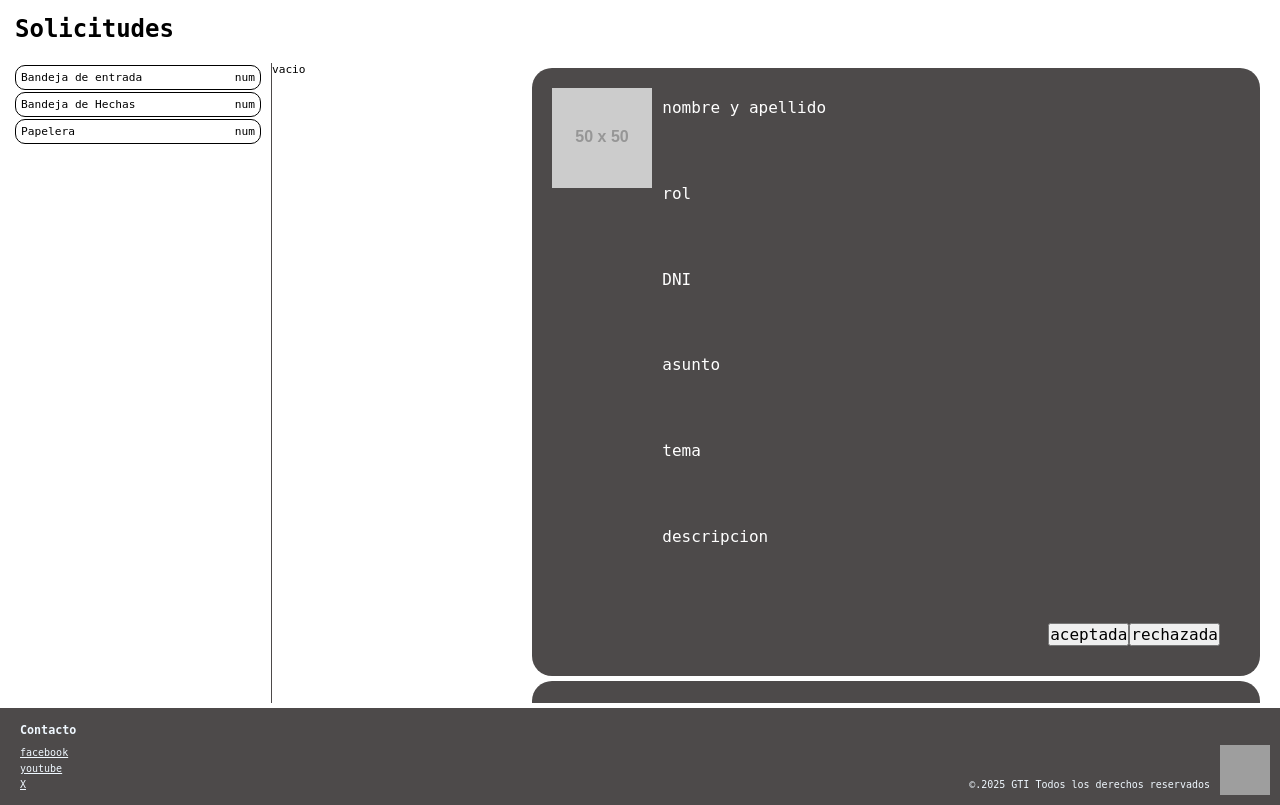
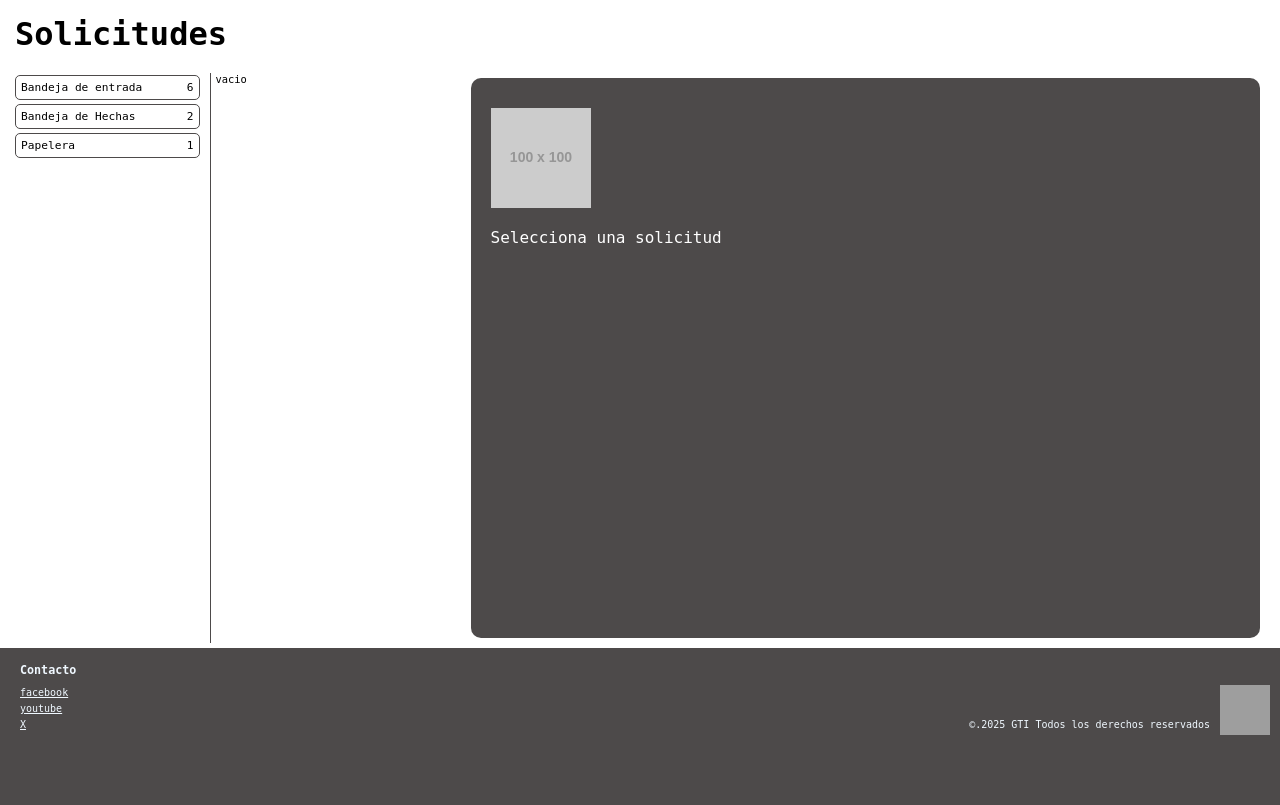
Before and after one commit to mrodalv12/proyecto, a PHP site: page /app/PAS/Solicitudes_PAS.php in a window 1280 px wide. Shown: the part 70-875 px from the top of the page. After the commit the page ends 805 px from the top, so only its background shows below. Run offline with PHP 8.4, Linux system fonts and the light colour scheme; grey boxes labelled with a size stand in for pictures from a placeholder-image service; some libraries are stand-ins or nearby versions; grey boxes are pictures that could not be loaded.

Commit message:
solicitudes sigue en proceso pero cada seleccion lleva a su version desplegada

```diff
--- a/src/app/PAS/Solicitudes_PAS.php
+++ b/src/app/PAS/Solicitudes_PAS.php
@@ -19,76 +19,73 @@ if ($thisUser->rol != "PAS") {
     <link rel="stylesheet" href="../../css/solicitudesPAS.css">
     <link rel="stylesheet" href="../../css/header_footer.css">
 </head>
-<!----------------------------------------------------------------------------------------------------------->
 <body>
     <!-- encabezado-->
     <?php include "../includes/header_proa.php" ?>
     <!-- fin del encabezado-->
-<!----------------------------------------------------------------------------------------------------------->
-
-
-
     <!-- aqui comienza la bandeja de solicitudes-->
-    <section class="contenido">
+    <main class="contenido">
         <h1>Solicitudes</h1>
         <!--botones primarios-->
         <div class="todas_las_solicitudes">
             <div class="bandeja_columna1">
                 <a onclick="activarEstilo(this); mostrarContenido('solicitud_pendiente_')">
                         <p>Bandeja de entrada</p>
-                            <p>num</p>
+                        <p>6</p>
                     </a>
+
                 <a onclick="activarEstilo(this); mostrarContenido('solicitud_hecha_')">
                         <p>Bandeja de Hechas</p>
-                        <p>num</p>
+                        <p>2</p>
                     </a>
                     <a onclick="activarEstilo(this); mostrarContenido('solicitud_rechazada_')">
                         <p>Papelera</p>
-                        <p>num</p>
+                        <p>1</p>
                     </a>
             </div>
 
             <!--fin de botones primarios-->
-
             <!--botones secundarios-->
             <div class="columna_2">
                 <!--vacio-->
-                <p id="bandeja_vacia">vacio</p>
+                <div id="bandeja_vacia">
+                    <p>vacio</p>
+                </div>
                 <!--fin de vacio-->
                 <!--bandeja de entrada-->
                 <div class="bandeja">
-                    <a id="solicitud_pendiente_contenido_1" class="item-columna2" onclick="hacerAlgo()">
+                    <a id="solicitud_pendiente_aceptada_contenido_1" class="item-columna2" onclick="activarEstilo2(this); mostrarContenido2('pendiente_aceptada_contenido_1')">
                             <ul>
                                 <li><p>Lorem ipsum movedae tiresio</p></li>
                                 <li><img src="https://placehold.co/30x30" alt="aceptada?"></li>
                             </ul>
                     </a>
 
-                    <a id="solicitud_pendiente_contenido_2" class="item-columna2" onclick="hacerAlgo()">
+                    <a id="solicitud_pendiente_contenido_2" class="item-columna2" onclick="activarEstilo2(this); mostrarContenido2('pendiente_contenido_2')">
                         <ul>
                             <li><p>Lorem ipsum movedae tiresio</p></li>
                             <li><img src="https://placehold.co/30x30" alt="aceptada?"></li>
                         </ul>
                     </a>
-                    <a id="solicitud_pendiente_contenido_3" class="item-columna2" onclick="hacerAlgo()">
+                    <a id="solicitud_pendiente_contenido_3" class="item-columna2" onclick="activarEstilo2(this); mostrarContenido2('pendiente_contenido_3')">
                         <ul>
                             <li><p>Lorem ipsum movedae tiresio</p></li>
                             <li><img src="https://placehold.co/30x30" alt="aceptada?"></li>
                         </ul>
                     </a>
-                    <a id="solicitud_pendiente_contenido_4" class="item-columna2" onclick="hacerAlgo()">
+                    <a id="solicitud_pendiente_contenido_4" class="item-columna2" onclick="activarEstilo2(this); mostrarContenido2('pendiente_contenido_4')">
                         <ul>
                             <li><p>Lorem ipsum movedae tiresio</p></li>
                             <li><img src="https://placehold.co/30x30" alt="aceptada?"></li>
                         </ul>
                     </a>
-                    <a id="solicitud_pendiente_contenido_5" class="item-columna2" onclick="hacerAlgo()">
+                    <a id="solicitud_pendiente_contenido_5" class="item-columna2" onclick="activarEstilo2(this); mostrarContenido2('pendiente_contenido_5')">
                         <ul>
                             <li><p>Lorem ipsum movedae tiresio</p></li>
                             <li><img src="https://placehold.co/30x30" alt="aceptada?"></li>
                         </ul>
                     </a>
-                    <a id="solicitud_pendiente_contenido_6" class="item-columna2" onclick="hacerAlgo()">
+                    <a id="solicitud_pendiente_contenido_6" class="item-columna2" onclick="activarEstilo2(this); mostrarContenido2('pendiente_contenido_6')">
                         <ul>
                             <li><p>Lorem ipsum movedae tiresio</p></li>
                             <li><img src="https://placehold.co/30x30" alt="aceptada?"></li>
@@ -99,22 +96,20 @@ if ($thisUser->rol != "PAS") {
 
                 <!--bandeja de hechas-->
                 <div class="bandeja">
-                    <a id="solicitud_hecha_contenido_7" class="item-columna2" onclick="hacerAlgo()">
+                    <a id="solicitud_hecha_contenido_7" class="item-columna2" onclick="activarEstilo2(this); mostrarContenido2('hecha_contenido_7')">
                         <ul>
                             <li><p>Lorem ipsum movedae tiresio</p></li>
                         </ul>
                     </a>
-                    <a id="solicitud_hecha_contenido_7" class="item-columna2" onclick="hacerAlgo()">
+                    <a id="solicitud_hecha_contenido_8" class="item-columna2" onclick="activarEstilo2(this); mostrarContenido2('hecha_contenido_8')">
                         <ul>
                             <li><p>Lorem ipsum movedae tiresio</p></li>
                         </ul>
                     </a>
                 </div>
-
-
                 <!--bandeja de rechazadas-->
                 <div class="bandeja">
-                    <a id="solicitud_rechazada_contenido_9" class="item-columna2" onclick="hacerAlgo()">
+                    <a id="solicitud_rechazada_contenido_9" class="item-columna2" onclick="activarEstilo2(this); mostrarContenido2('rechazada_contenido_9')">
                         <ul>
                             <li><p>Lorem ipsum movedae tiresio</p></li>
                         </ul>
@@ -122,115 +117,122 @@ if ($thisUser->rol != "PAS") {
                 </div>
             </div>
             <!--fin de botones secundarios-->
-
             <!--vista del contenido-->
             <div class="solicitudes_vista_del_contenido">
-
-                <ul class="contenidoPendientes" id="contenido_1">
-                    <img src="https://placehold.co/50x50" alt="user">
+                <div class="item-columna3" id="solicitud_desplegada_pendiente_aceptada_contenido_1">
+                    <img src="../../../img/iconoUser.png" alt="user">
                         <div>
-                        <li>nombre y apellido</li>
+                            <ul>
+                                <li>contenido 1</li>
                                 <li>rol</li>
                                 <li>DNI</li>
                                 <li>asunto</li>
                                 <li>tema</li>
                                 <li>descripcion</li>
-                        <div>
-                            <button>aceptada</button>
-                            <button>rechazada</button>
+                            </ul>
+                            <div class="boton">
+                                <a>realizada</a>
                             </div>
                         </div>
-                </ul>
-                <!--sin contenido seleccionado-->
-                <ul id="sin_contenido">
-                    <li><img src="https://placehold.co/100x100" alt="icono sin solicitudes"></li>
-                    <li><p>No hay solicitudes que atender</p></li>
-                </ul>
-
-                <!--contenido de solicitudes pendientes-->
-
-                <ul class="contenidoPendientes" id="contenido_2">
-                    <img src="https://placehold.co/50x50" alt="user">
-                    <li>nombre y apellido</li>
+                </div>
+                <div class="item-columna3" id="solicitud_desplegada_pendiente_contenido_2">
+                    <img src="../../../img/iconoUser.png" alt="user">
+                    <div>
+                        <ul>
+                            <li>contenido 2</li>
                             <li>rol</li>
                             <li>DNI</li>
                             <li>asunto</li>
                             <li>tema</li>
                             <li>descripcion</li>
+                        </ul>
+                        <div class="boton">
+                            <a>aceptada</a>
+                            <a>rechazada</a>
+                        </div>
+                    </div>
+                </div>
+                <div class="item-columna3" id="solicitud_desplegada_pendiente_contenido_3">
+                    <img src="../../../img/iconoUser.png" alt="user">
+                    <div>
                         <ul>
-                        <li><button>aceptada</button></li>
-                        <li><button>rechazada</button></li>
-                    </ul>
-                </ul>
-                <ul class="contenidoPendientes" id="contenido_3">
-                    <img src="https://placehold.co/50x50" alt="user">
-                    <li>nombre y apellido</li>
+                            <li>contenido 3</li>
                             <li>rol</li>
                             <li>DNI</li>
                             <li>asunto</li>
                             <li>tema</li>
                             <li>descripcion</li>
+                        </ul>
+                        <div class="boton">
+                            <a>aceptada</a>
+                            <a>rechazada</a>
+                        </div>
+                    </div>
+                </div>
+                    <div class="item-columna3" id="solicitud_desplegada_pendiente_contenido_4">
+                        <img src="../../../img/iconoUser.png" alt="user">
+                        <div>
                             <ul>
-                        <li><button>aceptada</button></li>
-                        <li><button>rechazada</button></li>
-                    </ul>
-                </ul>
-                <ul class="contenidoPendientes" id="contenido_4">
-                    <img src="https://placehold.co/50x50" alt="user">
-                    <li>nombre y apellido</li>
+                                <li>contenido 4</li>
                                 <li>rol</li>
                                 <li>DNI</li>
                                 <li>asunto</li>
                                 <li>tema</li>
                                 <li>descripcion</li>
+                            </ul>
+                            <div class="boton">
+                                <a>aceptada</a>
+                                <a>rechazada</a>
+                            </div>
+                        </div>
+                    </div>
+                        <div class="item-columna3" id="solicitud_desplegada_pendiente_contenido_5">
+                            <img src="../../../img/iconoUser.png" alt="user">
+                            <div>
                                 <ul>
-                        <li><button>aceptada</button></li>
-                        <li><button>rechazada</button></li>
-                    </ul>
-                </ul>
-                <ul class="contenidoPendientes" id="contenido_5">
-                    <img src="https://placehold.co/50x50" alt="user">
-                    <li>nombre y apellido</li>
+                                    <li>contenido 5</li>
                                     <li>rol</li>
                                     <li>DNI</li>
                                     <li>asunto</li>
                                     <li>tema</li>
                                     <li>descripcion</li>
+                                </ul>
+                                <div class="boton">
+                                    <a>aceptada</a>
+                                    <a>rechazada</a>
+                                </div>
+                            </div>
+                        </div>
+                        <div class="item-columna3" id="solicitud_desplegada_pendiente_contenido_6">
+                            <img src="../../../img/iconoUser.png" alt="user">
+                            <div>
                                 <ul>
-                        <li><button>aceptada</button></li>
-                        <li><button>rechazada</button></li>
-                    </ul>
-                </ul>
-                <ul class="contenidoPendientes" id="contenido_6">
-                    <img src="https://placehold.co/50x50" alt="user">
-                    <li>nombre y apellido</li>
+                                    <li>contenido 6</li>
                                     <li>rol</li>
                                     <li>DNI</li>
                                     <li>asunto</li>
                                     <li>tema</li>
                                     <li>descripcion</li>
-                    <ul>
-                        <li><button>aceptada</button></li>
-                        <li><button>rechazada</button></li>
                                 </ul>
-                </ul>
-
+                                <div class="boton">
+                                    <a>aceptada</a>
+                                    <a>rechazada</a>
                                 </div>
                             </div>
-
-
+                        </div>
+                <!--sin contenido seleccionado-->
+                <div class="sin_contenido" id="sin_contenido_desplegado">
+                    <ul>
+                        <li><img src="https://placehold.co/100x100" alt="icono sin solicitudes"></li>
+                        <li><p>Selecciona una solicitud</p></li>
+                    </ul>
+                </div>
+        </div>
         <!--fin de vista de contenido-->
-    </section>
-
-
-    <!----------------------------------------------------------------------------------------------------------->
+    </main>
     <!-- footer-->
     <?php include "../includes/footer_proa.php" ?>
     <!-- fin del footer-->
-
     <script src="../../js/solicitudes_PAS.js"></script>
 </body>
-<!----------------------------------------------------------------------------------------------------------->
 </html>
-<!----------------------------------------------------------------------------------------------------------->
-<!----------------------------------------------------------------------------------------------------------->
--- a/src/css/solicitudesPAS.css
+++ b/src/css/solicitudesPAS.css
@@ -24,7 +24,7 @@ a { color: inherit; }
 /* endregion */
 /* region -- GENERAL -- */
 html, body {
-    height: 100%;
+    height: 100dvh;
     margin: 0;
     display: flex;
     flex-direction: column;
@@ -34,8 +34,6 @@ body {
     font-family: "Andale Mono", monospace;
 }
 main {
-    display: flex;
-    align-content: space-between;
     flex: 1;
 }
 /* endregion */
@@ -57,66 +55,140 @@ h1{
     margin: 0 5px;
     flex-wrap: wrap;
 }
-
 .bandeja_columna1{
-    width: 20vw;
-    font-size: 0.7rem;
-    list-style: none;
-    /*background-color: beige;*/
-    max-height: 80vh;
+    width: 15vw;
+    display: flex;
+    flex-direction: column;
 }
 .bandeja_columna1 a{
-    width: 100%;
+    border: 1px solid #4D4A4A;
+    border-radius: 5px;
     margin: 2px 0;
-    border-radius: 10px;
-    border: 1px solid #000;
+    font-size: 0.7rem;
     display: flex;
     justify-content: space-between;
-    background-color: transparent;
+    width: 100%;
+    padding: 5px;
+}
+.bandeja_columna1 a:hover{
+    background-color: #D0D3E8;
 }
 .bandeja_columna1 a.activo{
     background-color: #DB98A1;
+    color: white;
 }
-
-.bandeja_columna1 a p{
-    list-style: none;
-    padding: 5px;
-}
+/*fin columna 1*/
+/*columna 2*/
 
 .columna_2{
     width: 20vw;
-    max-height: 80vh;
-    overflow-y: scroll;
-    padding-right: 10px;
-    font-size: 0.7rem;
-    /*background-color: cornflowerblue;*/
+    display: flex;
+    flex-direction: column;
+    font-size: 0.65rem;
     border-left: 1px solid #4D4A4A;
-
 }
-
-.columna_2 div a ul{
+.columna_2 a{
+    margin: 2px 0;
+    padding: 5px;
+    border: 1px solid #4D4A4A;
+    border-radius: 5px;
+}
+.columna_2 a:hover{
+    background-color: #D0D3E8;
+}
+.columna_2 a.color{
+    background-color: #7280B9;
+    color: white;
+}
+.columna_2 .bandeja a ul{
     list-style: none;
     display: flex;
     justify-content: space-between;
-    padding: 5px;
-    text-align: left;
 }
-.bandeja_columna1 a:hover{
-    background-color: lightgray;
+.columna_2 .bandeja a img{
+    width: 30px;
+    height: 30px;
+    padding-left: 5px;
 }
-.columna_2 div a ul{
-    padding: 5px 10px;
+/*fin de la columna 2*/
+/*columna 3*/
+.solicitudes_vista_del_contenido{
+    width: 65vw;
 }
-.item-columna2 ul{
-    width: 100%;
-    margin: 1px;
-    border: 1px solid #4D4A4A;
-    border-radius: 5px;
+.item-columna3 {
+    display: none;
+}
+.item-columna3.activo2 {
+    display: block;
 }
 
-.columna_2 a:hover{
-    background-color: lightgray;
+.solicitudes_vista_del_contenido .item-columna3.activo2{
+    background-color: #cfcfcf;
+    border: 2px solid #4D4A4A;
+    padding: 20px;
+    border-radius: 30px;
+    margin: 5px;
+    height: 70vh;
+    display: flex;
+    flex-direction: row;
+    justify-content: space-between;
 }
+.solicitudes_vista_del_contenido .item-columna3 div{ /*veremos*/
+    display: flex;
+    justify-content: space-between;
+    align-content: space-between;
+}
+.solicitudes_vista_del_contenido>div>img {
+    width: 100px;
+    height: 100px;
+    margin-right: 20px;
+}
+.solicitudes_vista_del_contenido div div{
+    list-style: none;
+}
+
+.solicitudes_vista_del_contenido div ul li{
+    padding: 10px 0;
+    display: flex;
+    flex-direction: column;
+}
+
+.solicitudes_vista_del_contenido div.boton a{
+    border: 1px solid #4D4A4A;
+    padding: 5px 15px;
+    border-radius: 5px;
+    background-color: transparent;
+    margin-left: 15px;
+    font-size: 0.7rem;
+    display: flex;
+    align-items: flex-end;
+    box-shadow: 0 4px 8px rgba(0, 0, 0, 0.2);
+}
+.solicitudes_vista_del_contenido div.boton a:hover{
+    background-color: #aeaeae;
+}
+.solicitudes_vista_del_contenido .sin_contenido{
+    background-color: #4D4A4A;
+    padding: 20px;
+    border-radius: 10px;
+    color: white;
+    margin: 5px;
+    height: 70vh;
+    display: flex;
+    flex-direction: column;
+}
+.solicitudes_vista_del_contenido .sin_contenido img{
+    height: 100px;
+    width: 100px;
+}
+
+
+
+
+
+
+
+
 .item-columna2{
     display: none;
 }
@@ -124,57 +196,4 @@ h1{
 .item-columna2.activo {
     display: block;
 }
-
-
-.solicitudes_vista_del_contenido{
-    width: 60vw;
-    /*background-color: burlywood;*/
-    max-height: 80vh;
-    overflow-y: scroll;
-    overflow-x: hidden;
-}
-.solicitudes_vista_del_contenido>ul{
-    background-color: #4D4A4A;
-    margin: 5px;
-    color: white;
-    border-radius: 20px;
-    border: 0;
-    height: 95%;
-}
-.solicitudes_vista_del_contenido #sin_contenido {
-    display: flex;
-    flex-direction: column;
-    justify-content: center;
-    align-items: center;
-    list-style: none;
-}
-.solicitudes_vista_del_contenido #sin_contenido li{
-    margin: 10px;
-}
-.solicitudes_vista_del_contenido .contenidoPendientes{
-    padding: 20px;
-    list-style: none;
-    display: flex;
-    flex-direction: row;
-}
-.solicitudes_vista_del_contenido .contenidoPendientes img{
-    height: 100px;
-    width: 100px;
-}
-.solicitudes_vista_del_contenido .contenidoPendientes>div{
-    display: flex;
-    flex-direction: column;
-    margin: 10px;
-    justify-content: space-between;
-    flex: 1;
-}
-.solicitudes_vista_del_contenido .contenidoPendientes div div{
-    list-style: none;
-    display: flex;
-    flex-direction: row;
-    justify-content: flex-end;
-    align-content: flex-end;
-    padding: 10px 5px 0;
-}
-
 /* fin de lo mas basico*/
```
Also changed, not shown: src/js/solicitudes_PAS.js (+36 -0 lines). Lines whose indentation alone changed are shown as unchanged.
